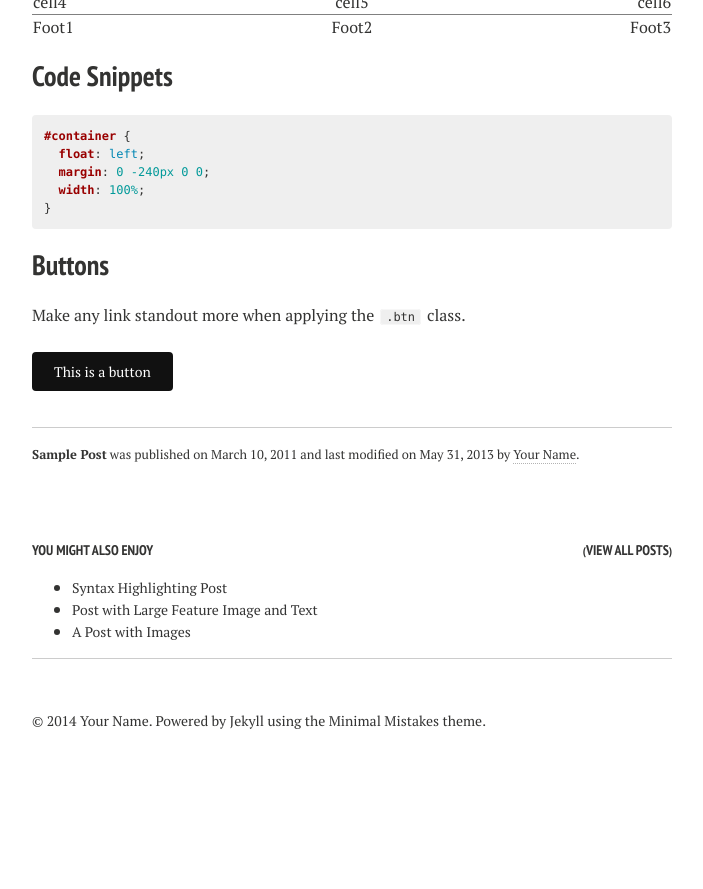
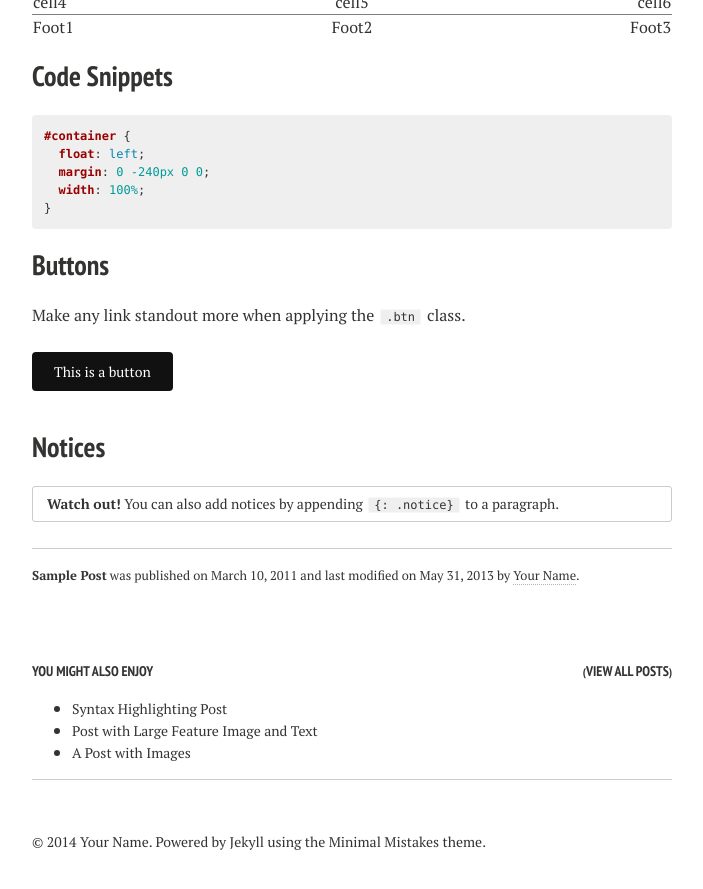
Before and after one commit to orenetar3/dgrtwo.github.com, a Jekyll site: the page built from _posts/2011-03-10-sample-post.md, in a window 1280 px wide and 900 px high, scrolled down 2009 px. Shown: the top 889 px of the window, without its empty margins (288-991 px from the left). Built offline with Jekyll 4.4.1, drawn with Linux system fonts in a browser that asks for light colours; nearby versions of some CDN libraries; before the commit the page ends 2788 px from its top, so only the background shows below that.

Commit message:
add info about notices in sample post

```diff
--- a/_posts/2011-03-10-sample-post.md
+++ b/_posts/2011-03-10-sample-post.md
@@ -95,3 +95,9 @@ HTML and CSS are our tools. Mauris a ante. Suspendisse quam sem, consequat at, c
 Make any link standout more when applying the `.btn` class.
 
 <div markdown="0"><a href="#" class="btn">This is a button</a></div>
+
+
+## Notices
+
+**Watch out!** You can also add notices by appending `{: .notice}` to a paragraph.
+{: .notice}
```
